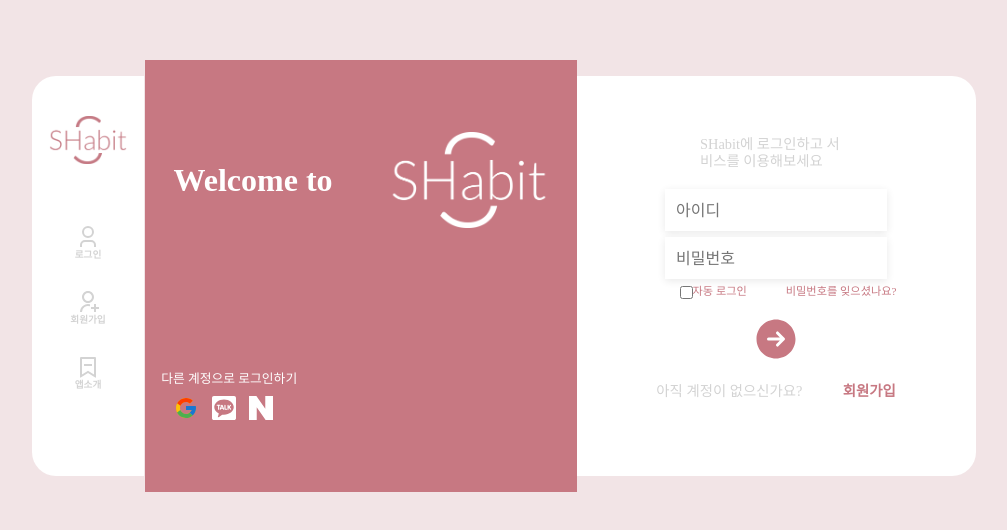
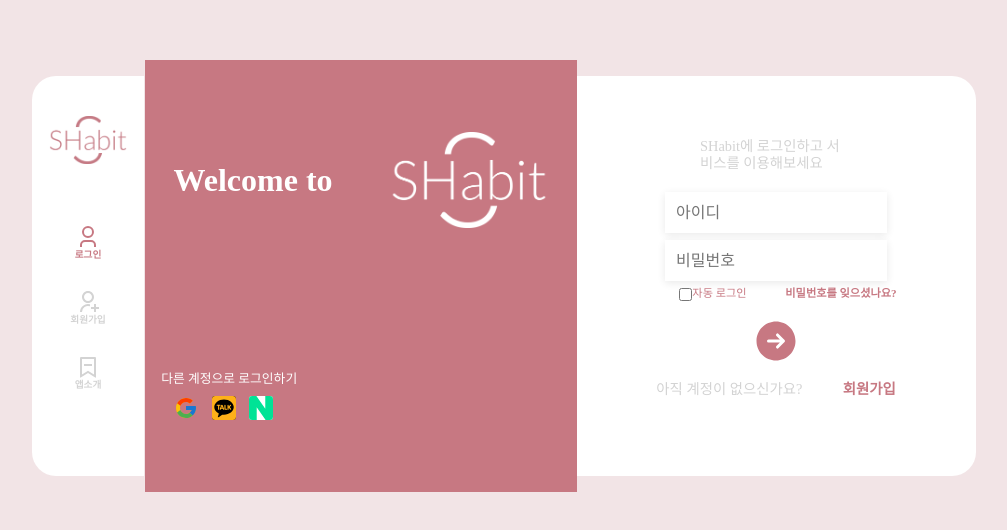
Before and after one commit to wlwlsus/shabit, a React (Create React App) app in the folder shabit-front/: page /login in a window 1280 px wide. Shown: the part 124-654 px from the top of the page, without its empty margins (136-1143 px from the left). Built offline with nearby package versions, Linux system fonts and the light colour scheme.

Commit message:
FE:style: Landingpage CSS and animation

```diff
--- a/shabit-front/src/components/Landing/ConfirmForm.jsx
+++ b/shabit-front/src/components/Landing/ConfirmForm.jsx
@@ -3,8 +3,8 @@
 import { theme } from '../../styles/GlobalStyles';
 
 import Input from '../common/Input';
-import ArrowIcon from '../common/ArrowIcon';
 import Auth from '../../services/auth';
+import { HiArrowRightCircle } from 'react-icons/hi2';
 
 const ConfirmForm = ({ onConfirmed, confirmCode }) => {
   const [code, setCode] = useState('');
@@ -41,9 +41,7 @@
             placeholder={'인증번호'}
             shadow={'shadow'}
           />
-          <div onClick={onClick}>
-            <ArrowIcon size={'lg'} color={'primary'} />
-          </div>
+          <HiArrowRightCircle onClick={onClick} />
         </>
       )}
     </FormWrapper>
@@ -60,9 +58,12 @@
   justify-content: center;
 
   & > div:first-child {
-    font-size: 1rem;
     font-weight: bold;
     margin-bottom: 0.5rem;
     color: ${theme.color.blueColor};
   }
+
+  & > svg {
+    color: ${theme.color.primary};
+  }
 `;
--- a/shabit-front/src/components/Landing/Introduction.jsx
+++ b/shabit-front/src/components/Landing/Introduction.jsx
@@ -3,7 +3,6 @@
 import { theme } from '../../styles/GlobalStyles';
 
 import Logo from '../common/Logo';
-import Icon from '../common/Icon';
 
 import { TbArrowBigRightLine } from 'react-icons/tb';
 
@@ -18,7 +17,7 @@
       </WelcomeWrapper>
       <ImgWrapper>
         <Img src={'/assets/posture-bad.png'} alt="" />
-        <Icon icon={<TbArrowBigRightLine />} color={'white'} size={'lg'} />
+        <TbArrowBigRightLine />
         <Img src={'/assets/posture-good.png'} alt="" />
       </ImgWrapper>
     </ContentWrapper>
@@ -48,6 +47,11 @@
   display: flex;
   align-items: center;
   justify-content: center;
+
+  & > svg {
+    color: ${theme.color.whiteColor};
+    font-size: 3rem;
+  }
 `;
 
 const Img = styled.img`
--- a/shabit-front/src/components/Landing/LandingContent.jsx
+++ b/shabit-front/src/components/Landing/LandingContent.jsx
@@ -59,5 +59,28 @@
   display: flex;
   justify-content: space-evenly;
   font-size: 1.5rem;
+
+  transition: all 0.2s linear;
+
+  & > svg {
+    cursor: pointer;
+    transition: all 0.2s linear;
+
+    &:hover {
+      transform: scale(1.1);
+    }
+  }
+
+  & > svg:nth-child(2) {
+    background-color: ${theme.color.blackColor};
+    color: ${theme.color.yellowColor};
+    border-radius: 0.2rem;
+  }
+
+  & > svg:nth-child(3) {
+    background-color: ${theme.color.whiteColor};
+    color: ${theme.color.greenColor};
+    border-radius: 0.2rem;
+  }
 `;
 export default LandingContent;
--- a/shabit-front/src/components/Landing/LoginForm.jsx
+++ b/shabit-front/src/components/Landing/LoginForm.jsx
@@ -3,7 +3,8 @@
 import { theme } from '../../styles/GlobalStyles';
 
 import Input from '../common/Input';
-import ArrowIcon from '../common/ArrowIcon';
+import { HiArrowRightCircle } from 'react-icons/hi2';
+
 import { setUserState, setTokenState } from '../../store/authSlice';
 import { useDispatch } from 'react-redux';
 import Auth from '../../services/auth';
@@ -133,14 +134,11 @@
               />
               <span>자동 로그인</span>
             </Checkbox>
-            <span onClick={() => setForgotPassword(true)}>
+            <Div onClick={() => setForgotPassword(true)}>
               비밀번호를 잊으셨나요?
-            </span>
+            </Div>
           </Wrapper>
-
-          <div onClick={onLogin}>
-            <ArrowIcon size={'lg'} color={'primary'} />
-          </div>
+          <HiArrowRightCircle onClick={onLogin} />
         </>
       ) : (
         <>
@@ -150,7 +148,7 @@
 
       <Signup>
         <span>아직 계정이 없으신가요?</span>
-        <button onClick={goSignup}>회원가입</button>
+        <Div onClick={goSignup}>회원가입</Div>
       </Signup>
     </FormWrapper>
   );
@@ -164,6 +162,17 @@
   justify-content: center;
 
   animation: 0.8s ease-in ${loadEffect.left};
+
+  & > svg {
+    color: ${theme.color.primary};
+    font-size: 3rem;
+    transition: all 0.3s linear;
+
+    &:hover {
+      cursor: pointer;
+      transform: scale(1.1);
+    }
+  }
 `;
 
 const Title = styled.div`
@@ -187,6 +196,17 @@
 const Checkbox = styled.div`
   display: flex;
   align-items: center;
+`;
+
+const Div = styled.div`
+  color: ${theme.color.primary};
+  transition: all 0.2s linear;
+  font-weight: bold;
+
+  &:hover {
+    cursor: pointer;
+    transform: scale(1.1);
+  }
 `;
 
 const Signup = styled.div`
--- a/shabit-front/src/components/Landing/Navbar.jsx
+++ b/shabit-front/src/components/Landing/Navbar.jsx
@@ -1,6 +1,6 @@
-import React from 'react';
+import React, { useEffect, useState } from 'react';
 import styled from 'styled-components';
-import { useNavigate } from 'react-router-dom';
+import { useNavigate, useLocation } from 'react-router-dom';
 import { theme } from '../../styles/GlobalStyles';
 
 import Logo from '../common/Logo';
@@ -8,36 +8,65 @@
 import { RiUser3Line, RiUserAddLine, RiBookmark2Line } from 'react-icons/ri';
 
 const Navbar = () => {
+  const [clicked, setClicked] = useState([0, 0, 0]);
   const navigate = useNavigate();
+  const location = useLocation();
+  const currentUrl = location.pathname;
 
-  const toIntro = () => {
-    navigate('/');
-  };
-
-  const toLogin = () => {
-    navigate('/login');
-  };
-
-  const toSignup = () => {
-    navigate('/signup');
-  };
+  useEffect(() => {
+    switch (currentUrl) {
+      case '/':
+        setClicked([0, 0, 1]);
+        break;
+      case '/login':
+        setClicked([1, 0, 0]);
+        break;
+      case '/signup':
+        setClicked([0, 1, 0]);
+        break;
+      default:
+        setClicked([0, 0, 0]);
+        break;
+    }
+  }, [currentUrl]);
 
   return (
     <NavWrapper>
       <Logo color={'pink'} size={'sm'} />
 
       <NavContent>
-        <IconWrapper onClick={toLogin}>
+        <IconWrapper
+          onClick={() => {
+            navigate('/login');
+          }}
+          style={{
+            color: clicked[0] ? theme.color.primary : theme.color.grayColor,
+          }}
+        >
           <RiUser3Line />
           <div>로그인</div>
         </IconWrapper>
 
-        <IconWrapper onClick={toSignup}>
+        <IconWrapper
+          style={{
+            color: clicked[1] ? theme.color.primary : theme.color.grayColor,
+          }}
+          onClick={() => {
+            navigate('/signup');
+          }}
+        >
           <RiUserAddLine />
           <div>회원가입</div>
         </IconWrapper>
 
-        <IconWrapper onClick={toIntro}>
+        <IconWrapper
+          style={{
+            color: clicked[2] ? theme.color.primary : theme.color.grayColor,
+          }}
+          onClick={() => {
+            navigate('/');
+          }}
+        >
           <RiBookmark2Line />
           <div>앱소개</div>
         </IconWrapper>
@@ -68,12 +97,15 @@
   flex-direction: column;
   justify-content: center;
   align-items: center;
-  color: ${theme.color.grayColor};
   font-size: 0.6rem;
   font-weight: bold;
 
+  transition: all 0.2s linear;
+
   &:hover {
     cursor: pointer;
+    transform: scale(1.11);
+    color: ${theme.color.primary};
   }
 
   & > svg {
--- a/shabit-front/src/components/Landing/StartForm.jsx
+++ b/shabit-front/src/components/Landing/StartForm.jsx
@@ -1,7 +1,7 @@
 import React from 'react';
 import styled from 'styled-components';
-
-import ArrowBtn from '../common/ArrowIcon';
+import { theme } from '../../styles/GlobalStyles';
+import { HiArrowRightCircle } from 'react-icons/hi2';
 
 import { loadEffect } from '../common/animation';
 
@@ -9,7 +9,7 @@
   return (
     <Wrapper>
       <span>지금 바로 시작하기</span>
-      <ArrowBtn />
+      <HiArrowRightCircle />
     </Wrapper>
   );
 };
@@ -20,6 +20,22 @@
   justify-content: center;
 
   animation: 0.8s ease-in ${loadEffect.left};
+
+  & > span {
+    color: ${theme.color.primary};
+    font-weight: bold;
+  }
+
+  & > svg {
+    color: ${theme.color.primary};
+    font-size: 3rem;
+    transition: all 0.2s linear;
+
+    &:hover {
+      cursor: pointer;
+      transform: scale(1.1);
+    }
+  }
 `;
 
 export default StartForm;
--- a/shabit-front/src/components/Posture/Modal.jsx
+++ b/shabit-front/src/components/Posture/Modal.jsx
@@ -5,7 +5,6 @@
 import { setVideoURL } from '../../store/videoSlice';
 import { theme } from '../../styles/GlobalStyles';
 
-import Icon from '../common/Icon';
 import { BsFillXCircleFill, BsPlayCircleFill } from 'react-icons/bs';
 
 import VideoList from './VideoList';
@@ -28,10 +27,7 @@
   return (
     <ContainerWrapper>
       <ContainerHeader>
-        <Icon
-          icon={<BsFillXCircleFill />}
-          color={'primary'}
-          size={'md'}
+        <BsFillXCircleFill
           onClick={() => {
             setModal(false);
           }}
@@ -41,7 +37,7 @@
         <Title>원하시는 스트레칭 영상 길이를 선택해주세요.</Title>
         <VideoList />
         <IconWrapper>
-          <Icon icon={<BsPlayCircleFill />} size={'md'} onClick={playVideo} />
+          <BsPlayCircleFill onClick={playVideo} />
           시작하기
         </IconWrapper>
       </Container>
@@ -73,6 +69,11 @@
   display: flex;
   align-items: center;
   justify-content: flex-end;
+
+  & > svg {
+    color: ${theme.color.primary};
+    font-size: 2.5rem;
+  }
 `;
 
 const Container = styled.div`
@@ -102,4 +103,8 @@
   margin: 0 2rem;
   color: ${theme.color.primary};
   font-weight: bold;
+
+  & > svg {
+    font-size: 2.5rem;
+  }
 `;
--- a/shabit-front/src/components/common/ArrowIcon.jsx
+++ /dev/null
@@ -1,10 +0,0 @@
-import React from 'react';
-
-import Icon from './Icon';
-import { HiArrowRightCircle } from 'react-icons/hi2';
-
-const ArrowBtn = () => {
-  return <Icon icon={<HiArrowRightCircle />} size={'lg'} color={'primary'} />;
-};
-
-export default ArrowBtn;
--- a/shabit-front/src/components/common/Icon.jsx
+++ b/shabit-front/src/components/common/Icon.jsx
@@ -109,4 +109,4 @@
   align-items: center;
 `;
 
-export default Button;
+// export default Button;
--- a/shabit-front/src/pages/LandingPage.jsx
+++ b/shabit-front/src/pages/LandingPage.jsx
@@ -33,6 +33,10 @@
   display: flex;
   justify-content: center;
   align-items: center;
+
+  &:hover {
+    cursor: default;
+  }
 `;
 
 const ContainerWrapper = styled.div`
--- a/shabit-front/src/pages/PosturePage.jsx
+++ b/shabit-front/src/pages/PosturePage.jsx
@@ -3,7 +3,6 @@
 import styled from 'styled-components';
 import { theme } from '../styles/GlobalStyles';
 
-import Icon from '../components/common/Icon';
 import Logo from '../components/common/Logo';
 import Modal from '../components/Posture/Modal';
 
@@ -22,7 +21,7 @@
       <Container>
         <Logo color={'pink'} size={'sm'} />
         <InfoBox>
-          <Icon icon={<AiFillNotification />} color={'primary'} size={'sm'} />
+          <AiFillNotification />
           {!modal && <button onClick={OpenModal}>스트레칭 시이작버튼//</button>}
           영상 보고 따라해보셈
         </InfoBox>
@@ -79,4 +78,8 @@
   padding: 1rem;
   display: flex;
   align-items: center;
+
+  & > svg {
+    color: ${theme.color.primary};
+  }
 `;
```
